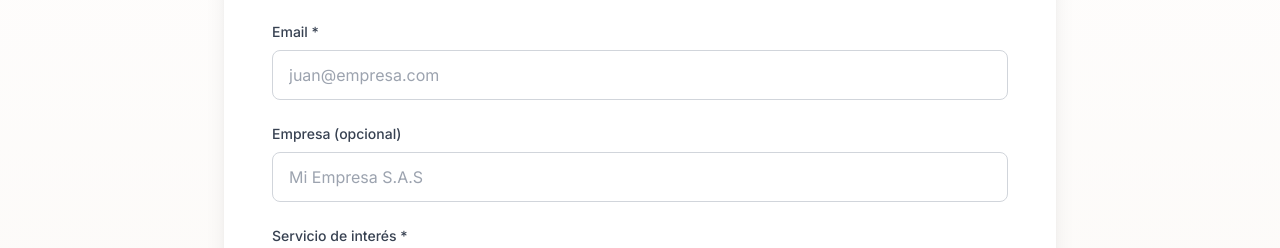
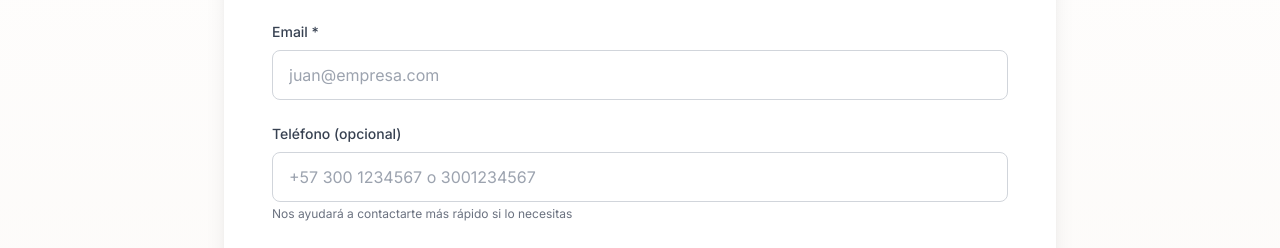
Before and after one commit to zinergia-marketing/web, a Next.js app: page / in a window 1280 px wide. Shown: the part 5954-6202 px from the top of the page. Built offline with nearby package versions, Linux system fonts and the light colour scheme; no server answers.

Commit message:
Agregar campo de teléfono opcional al formulario de contacto

```diff
--- a/components/ContactForm.tsx
+++ b/components/ContactForm.tsx
@@ -9,6 +9,10 @@ import { z } from 'zod'
 const contactSchema = z.object({
   name: z.string().min(2, 'El nombre debe tener al menos 2 caracteres'),
   email: z.string().email('Email inválido'),
+  phone: z.string().optional().refine(
+    (val) => !val || /^(\+57|57)?[1-9]\d{9}$/.test(val.replace(/\s/g, '')),
+    'Formato de teléfono inválido. Ejemplo: +57 300 1234567 o 3001234567'
+  ),
   company: z.string().optional(),
   service: z.string().min(1, 'Selecciona un servicio'),
   budget: z.string().min(1, 'Selecciona un rango de presupuesto'),
@@ -144,6 +148,26 @@ export default function ContactForm() {
                 )}
               </div>
 
+              {/* Phone */}
+              <div>
+                <label htmlFor="phone" className="block text-sm font-medium text-gray-700 mb-2">
+                  Teléfono (opcional)
+                </label>
+                <input
+                  {...register('phone')}
+                  type="tel"
+                  id="phone"
+                  className="w-full px-4 py-3 border border-gray-300 rounded-lg focus:ring-2 focus:ring-primary-purple focus:border-transparent"
+                  placeholder="+57 300 1234567 o 3001234567"
+                />
+                {errors.phone && (
+                  <p className="text-red-500 text-sm mt-1">{errors.phone.message}</p>
+                )}
+                <p className="text-gray-500 text-xs mt-1">
+                  Nos ayudará a contactarte más rápido si lo necesitas
+                </p>
+              </div>
+
               {/* Company */}
               <div>
                 <label htmlFor="company" className="block text-sm font-medium text-gray-700 mb-2">
--- a/lib/brevo.ts
+++ b/lib/brevo.ts
@@ -14,6 +14,7 @@ const brevoApi = axios.create({
 export interface ContactData {
   email: string
   name: string
+  phone?: string
   company?: string
   service?: string
   budget?: string
@@ -34,6 +35,7 @@ export async function addContactToBrevo(data: ContactData) {
       attributes: {
         FIRSTNAME: data.name.split(' ')[0] || data.name,
         LASTNAME: data.name.split(' ').slice(1).join(' ') || '',
+        SMS: data.phone || '',
         COMPANY: data.company || '',
         SERVICE: data.service || '',
         BUDGET: data.budget || '',
@@ -52,7 +54,7 @@ export async function addContactToBrevo(data: ContactData) {
         subject: 'Gracias por contactar a Zinergia',
         htmlContent: `
           <h2>Hola ${data.name},</h2>
-          <p>Gracias por contactarnos. Hemos recibido tu solicitud y nos pondremos en contacto contigo en menos de 24 horas.</p>
+          <p>Gracias por contactarnos. Hemos recibido tu solicitud y nos pondremos en contacto contigo en menos de 15 minutos.</p>
           <p>Mientras tanto, puedes contactarnos directamente por WhatsApp si tienes alguna pregunta urgente.</p>
           <p>Saludos,<br>El equipo de Zinergia</p>
         `,
```
